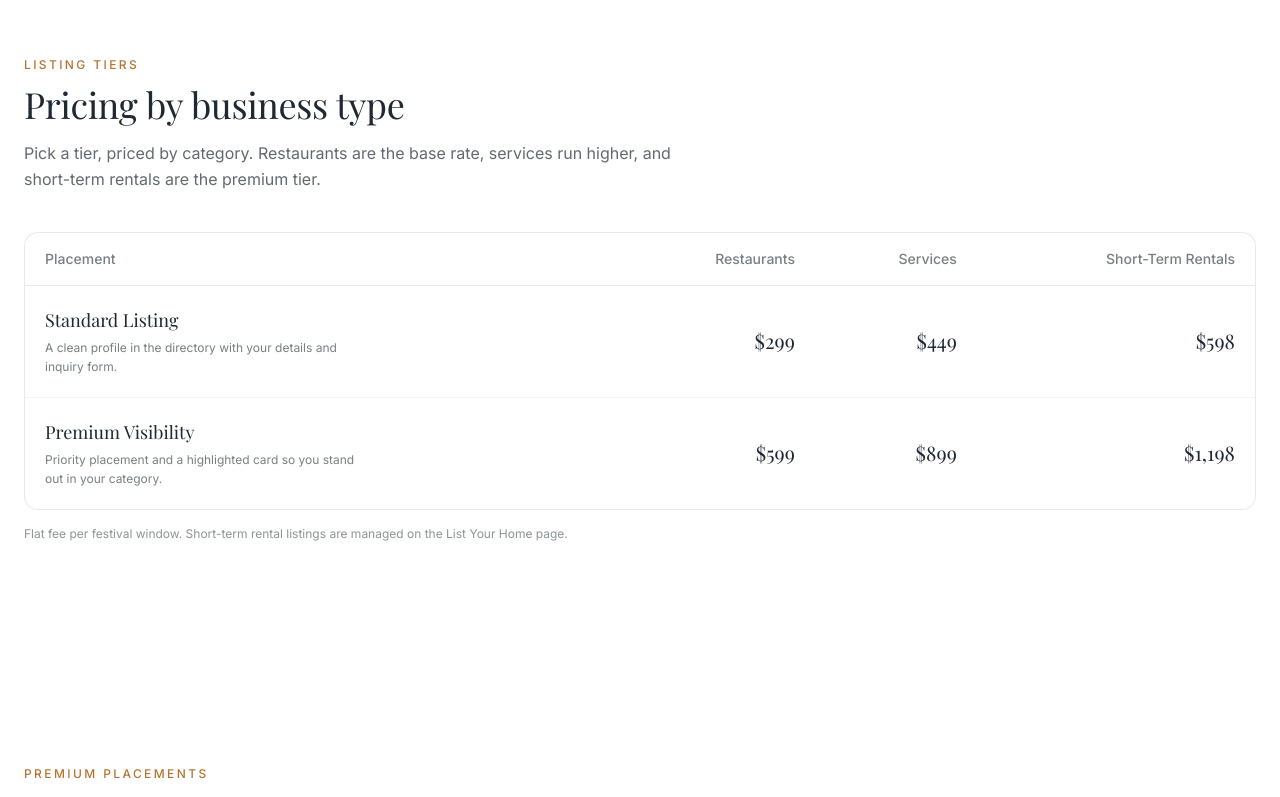
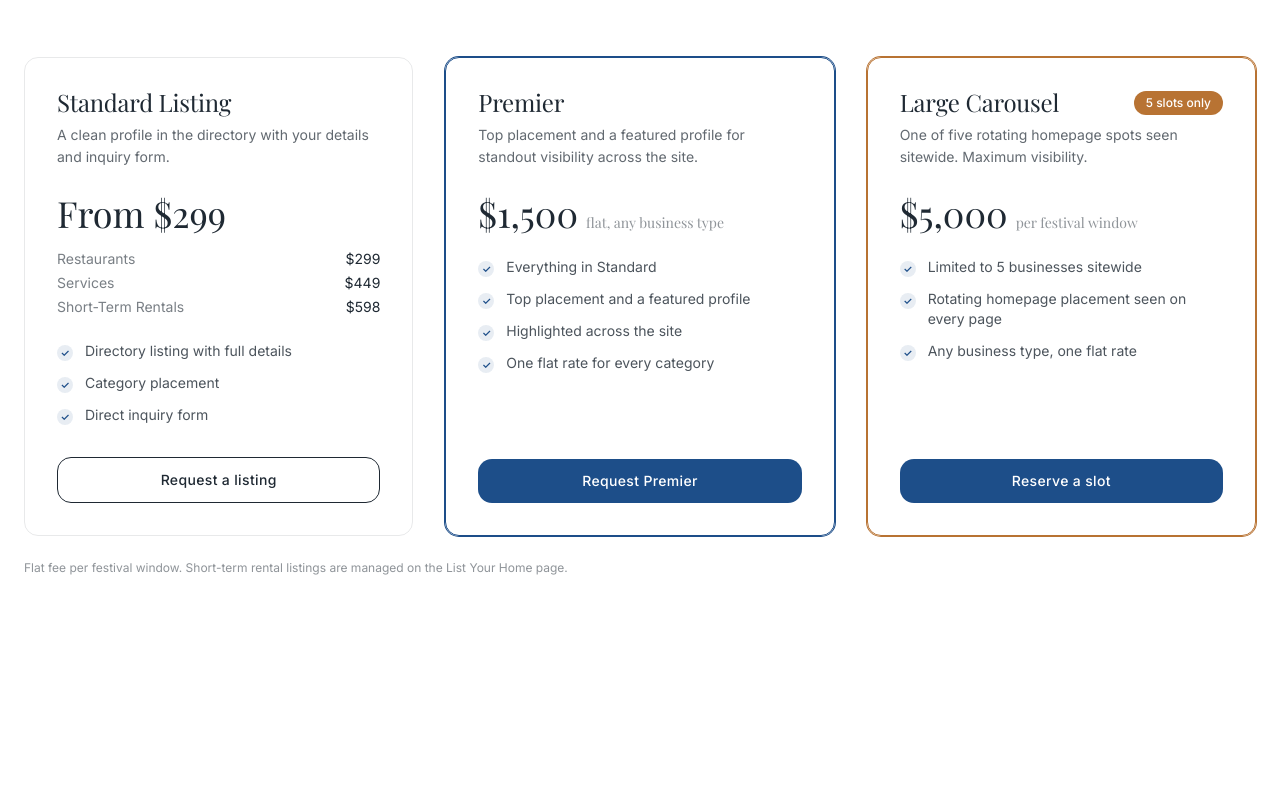
Before and after one commit to netgainsapp/sundance-stay, a Next.js app: page /advertise in a window 1280 px wide. Shown: the part 540-1337 px from the top of the page. Built offline with nearby package versions, Linux system fonts and the light colour scheme; no server answers; a web font is replaced by a local one.

Commit message:
feat: simplify to three tiers (Standard, Premier, Carousel); remove Premium Visibility, rename Featured Guide to Premier

```diff
--- a/src/app/(site)/advertise/page.tsx
+++ b/src/app/(site)/advertise/page.tsx
@@ -4,10 +4,9 @@ import { InquiryForm } from "@/components/forms/InquiryForm";
 import { pageMetadata } from "@/lib/seo";
 import {
   ADVERTISER_CATEGORIES,
-  LISTING_TIERS,
+  CATEGORY_LABEL,
   TIER_LABEL,
   TIER_BLURB,
-  CATEGORY_LABEL,
   CAROUSEL_TOTAL_SLOTS,
   priceFor,
   formatPrice,
@@ -16,7 +15,7 @@ import {
 export const metadata = pageMetadata({
   title: "Advertise with Sundance Stay Collective",
   description:
-    "Reach Festival Season visitors and Boulder area travelers. Listing tiers, featured guide placement, and a limited homepage carousel.",
+    "Reach Festival Season visitors and Boulder area travelers. Standard listings, Premier placement, and a limited homepage carousel.",
   path: "/advertise",
 });
 
@@ -31,7 +30,12 @@ function Check() {
   );
 }
 
-const featuredGuidePrice = priceFor("restaurants", "featured_guide");
+const standardByCategory = ADVERTISER_CATEGORIES.map((category) => ({
+  label: CATEGORY_LABEL[category],
+  price: priceFor(category, "standard"),
+}));
+
+const premierPrice = priceFor("restaurants", "premier");
 const carouselPrice = priceFor("restaurants", "carousel");
 
 export default function AdvertisePage() {
@@ -46,81 +50,31 @@ export default function AdvertisePage() {
       </section>
 
       <section className="mx-auto max-w-7xl px-6 py-[var(--space-section)]">
-        <SectionHeader
-          eyebrow="Listing tiers"
-          title="Pricing by business type"
-          intro="Pick a tier, priced by category. Restaurants are the base rate, services run higher, and short-term rentals are the premium tier."
-        />
-        <div className="mt-10 overflow-x-auto rounded-card border border-charcoal/10 bg-white">
-          <table className="w-full text-left text-sm">
-            <thead className="border-b border-charcoal/10 text-charcoal/60">
-              <tr>
-                <th className="px-5 py-4 font-medium">Placement</th>
-                {ADVERTISER_CATEGORIES.map((category) => (
-                  <th key={category} className="px-5 py-4 text-right font-medium">
-                    {CATEGORY_LABEL[category]}
-                  </th>
-                ))}
-              </tr>
-            </thead>
-            <tbody>
-              {LISTING_TIERS.map((tier) => (
-                <tr
-                  key={tier}
-                  className="border-b border-charcoal/5 last:border-0"
-                >
-                  <td className="px-5 py-5">
-                    <div className="font-heading text-lg text-charcoal">
-                      {TIER_LABEL[tier]}
-                    </div>
-                    <div className="mt-1 max-w-xs text-xs leading-relaxed text-charcoal/60">
-                      {TIER_BLURB[tier]}
-                    </div>
-                  </td>
-                  {ADVERTISER_CATEGORIES.map((category) => (
-                    <td
-                      key={category}
-                      className="px-5 py-5 text-right font-heading text-xl text-charcoal"
-                    >
-                      {formatPrice(priceFor(category, tier))}
-                    </td>
-                  ))}
-                </tr>
-              ))}
-            </tbody>
-          </table>
-        </div>
-        <p className="mt-4 text-xs text-charcoal/50">
-          Flat fee per festival window. Short-term rental listings are managed on
-          the List Your Home page.
-        </p>
-      </section>
-
-      <section className="mx-auto max-w-7xl px-6 py-[var(--space-section)]">
-        <SectionHeader
-          eyebrow="Premium placements"
-          title="Maximum visibility"
-          intro="Two flat rate placements at the top of the funnel, priced the same for every business type."
-        />
-        <div className="mt-12 grid gap-8 md:grid-cols-2">
+        <div className="grid gap-8 md:grid-cols-3">
+          {/* Standard */}
           <div className="flex flex-col rounded-card border border-charcoal/10 p-8">
             <h3 className="font-heading text-2xl text-charcoal">
-              {TIER_LABEL.featured_guide}
+              {TIER_LABEL.standard}
             </h3>
             <p className="mt-2 text-sm leading-relaxed text-charcoal/70">
-              {TIER_BLURB.featured_guide}
+              {TIER_BLURB.standard}
             </p>
             <p className="mt-6 font-heading text-4xl text-charcoal">
-              {formatPrice(featuredGuidePrice)}
-              <span className="ml-2 text-sm font-normal text-charcoal/50">
-                per festival window
-              </span>
+              From {formatPrice(standardByCategory[0].price)}
             </p>
+            <ul className="mt-4 space-y-1 text-sm text-charcoal/60">
+              {standardByCategory.map((row) => (
+                <li key={row.label} className="flex justify-between">
+                  <span>{row.label}</span>
+                  <span className="text-charcoal">{formatPrice(row.price)}</span>
+                </li>
+              ))}
+            </ul>
             <ul className="mt-6 flex-1 space-y-3">
               {[
-                "Your brand placed inside the editorial guides",
-                "Contextual exposure where travelers plan",
-                "Any business type, one flat rate",
+                "Directory listing with full details",
+                "Category placement",
+                "Direct inquiry form",
               ].map((b) => (
                 <li
                   key={b}
@@ -133,12 +87,50 @@ export default function AdvertisePage() {
             </ul>
             <div className="mt-8">
               <Cta href="#sponsor-inquiry" variant="secondary" className="w-full">
-                Request availability
+                Request a listing
               </Cta>
             </div>
           </div>
 
+          {/* Premier */}
           <div className="flex flex-col rounded-card border border-mountain p-8 ring-1 ring-mountain">
+            <h3 className="font-heading text-2xl text-charcoal">
+              {TIER_LABEL.premier}
+            </h3>
+            <p className="mt-2 text-sm leading-relaxed text-charcoal/70">
+              {TIER_BLURB.premier}
+            </p>
+            <p className="mt-6 font-heading text-4xl text-charcoal">
+              {formatPrice(premierPrice)}
+              <span className="ml-2 text-sm font-normal text-charcoal/50">
+                flat, any business type
+              </span>
+            </p>
+            <ul className="mt-6 flex-1 space-y-3">
+              {[
+                "Everything in Standard",
+                "Top placement and a featured profile",
+                "Highlighted across the site",
+                "One flat rate for every category",
+              ].map((b) => (
+                <li
+                  key={b}
+                  className="flex items-start gap-3 text-sm text-charcoal/80"
+                >
+                  <Check />
+                  <span>{b}</span>
+                </li>
+              ))}
+            </ul>
+            <div className="mt-8">
+              <Cta href="#sponsor-inquiry" className="w-full">
+                Request Premier
+              </Cta>
+            </div>
+          </div>
+
+          {/* Large Carousel */}
+          <div className="flex flex-col rounded-card border border-copper p-8 ring-1 ring-copper">
             <div className="flex items-center justify-between">
               <h3 className="font-heading text-2xl text-charcoal">
                 {TIER_LABEL.carousel}
@@ -178,6 +170,10 @@ export default function AdvertisePage() {
             </div>
           </div>
         </div>
+        <p className="mt-6 text-xs text-charcoal/50">
+          Flat fee per festival window. Short-term rental listings are managed on
+          the List Your Home page.
+        </p>
       </section>
 
       <section
--- a/src/app/(site)/list-your-home/page.tsx
+++ b/src/app/(site)/list-your-home/page.tsx
@@ -42,12 +42,12 @@ const tiers = [
     emphasized: false,
   },
   {
-    name: "Premium Visibility",
-    positioning: "Priority placement for homes that deserve attention.",
-    price: priceFor("short_term_rentals", "premium"),
+    name: "Premier",
+    positioning: "Top placement and a featured profile for homes that deserve attention.",
+    price: priceFor("short_term_rentals", "premier"),
     features: [
       "Everything in Standard",
-      "Priority placement in search",
+      "Top placement in search",
       "Highlighted featured card",
       "Larger gallery",
       "Homepage eligibility",
--- a/src/lib/pricing.ts
+++ b/src/lib/pricing.ts
@@ -2,26 +2,21 @@
  * Single source of truth for advertiser pricing. Flat fees, per festival window
  * (one time, no commission, no subscription). Ready to feed Stripe later.
  *
- * Pricing is a placement tier times a category multiplier, except the Large
- * Carousel which is category agnostic (flat price) and globally scarce.
+ * Three tiers: Standard (base listing, category multiplied), Premier (flat),
+ * and Large Carousel (flat and globally scarce).
  */
 
-export type PlacementTier =
-  | "standard"
-  | "premium"
-  | "featured_guide"
-  | "carousel";
+export type PlacementTier = "standard" | "premier" | "carousel";
 
 export type AdvertiserCategory =
   | "restaurants"
   | "services"
   | "short_term_rentals";
 
-// Base prices are the restaurants (1x) tier, in whole US dollars.
+// Base prices are the restaurants (1x) rate, in whole US dollars.
 const BASE_PRICE: Record<PlacementTier, number> = {
   standard: 299,
-  premium: 599,
-  featured_guide: 1500,
+  premier: 1500,
   carousel: 5000,
 };
 
@@ -31,10 +26,10 @@ const CATEGORY_MULTIPLIER: Record<AdvertiserCategory, number> = {
   short_term_rentals: 2,
 };
 
-// Premium placements are flat for any category; the multiplier applies only to
-// the two base listing tiers (standard, premium).
+// Premier and the Large Carousel are flat for any category; the multiplier
+// applies only to the Standard listing tier.
 const AGNOSTIC_TIERS: ReadonlySet<PlacementTier> = new Set([
-  "featured_guide",
+  "premier",
   "carousel",
 ]);
 
@@ -43,16 +38,17 @@ export const CAROUSEL_TOTAL_SLOTS = 5;
 
 export const TIER_LABEL: Record<PlacementTier, string> = {
   standard: "Standard Listing",
-  premium: "Premium Visibility",
-  featured_guide: "Featured Guide Placement",
+  premier: "Premier",
   carousel: "Large Carousel",
 };
 
 export const TIER_BLURB: Record<PlacementTier, string> = {
-  standard: "A clean profile in the directory with your details and inquiry form.",
-  premium: "Priority placement and a highlighted card so you stand out in your category.",
-  featured_guide: "Your brand woven into the editorial guides travelers actually read.",
-  carousel: "One of five rotating homepage spots seen sitewide. Maximum visibility.",
+  standard:
+    "A clean profile in the directory with your details and inquiry form.",
+  premier:
+    "Top placement and a featured profile for standout visibility across the site.",
+  carousel:
+    "One of five rotating homepage spots seen sitewide. Maximum visibility.",
 };
 
 export const CATEGORY_LABEL: Record<AdvertiserCategory, string> = {
@@ -63,16 +59,12 @@ export const CATEGORY_LABEL: Record<AdvertiserCategory, string> = {
 
 export const PLACEMENT_TIERS: PlacementTier[] = [
   "standard",
-  "premium",
-  "featured_guide",
+  "premier",
   "carousel",
 ];
 
-// The two base listing tiers a host or business chooses from.
-export const LISTING_TIERS: PlacementTier[] = ["standard", "premium"];
-
-// Premium add-on placements sold on the Advertise page.
-export const PREMIUM_PLACEMENTS: PlacementTier[] = ["featured_guide", "carousel"];
+// The listing levels a host or business chooses from.
+export const LISTING_TIERS: PlacementTier[] = ["standard", "premier"];
 
 export const ADVERTISER_CATEGORIES: AdvertiserCategory[] = [
   "restaurants",
@@ -94,7 +86,7 @@ export function isAgnosticTier(tier: PlacementTier): boolean {
   return AGNOSTIC_TIERS.has(tier);
 }
 
-/** Formats a whole-dollar amount as a clean price string, e.g. $1,198. */
+/** Formats a whole-dollar amount as a clean price string, e.g. $1,500. */
 export function formatPrice(amount: number): string {
   return `$${amount.toLocaleString("en-US")}`;
 }
```
